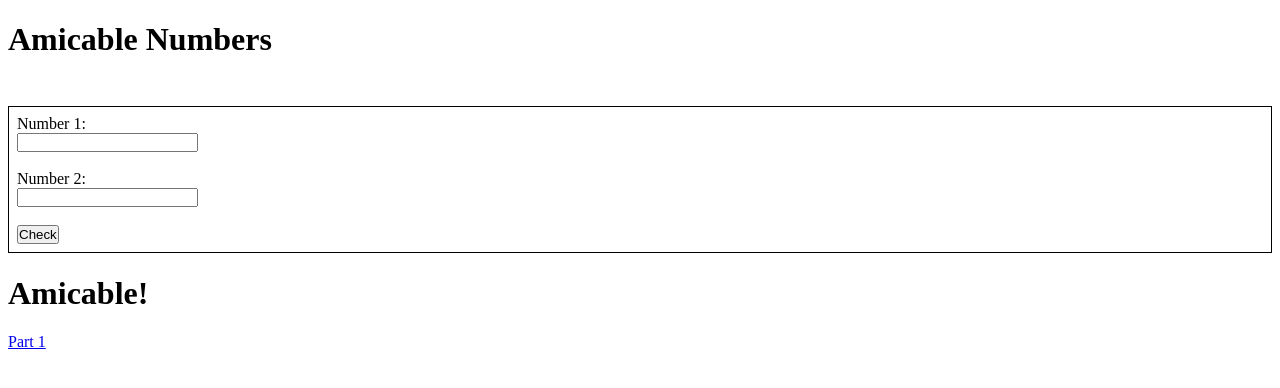
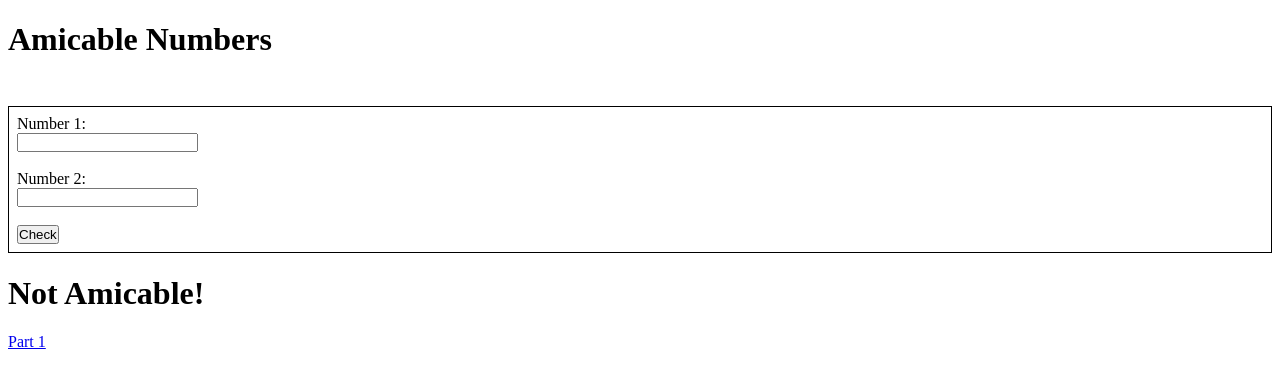
Before and after one commit to thoang05/amicable-lottery, a plain HTML site: page amicable.html in a window 1280 px wide. Both pictures are taken after a click on the button "Check". Drawn offline with Linux system fonts and the light colour scheme.

Commit message:
Update amicable.html

```diff
--- a/amicable.html
+++ b/amicable.html
@@ -55,7 +55,9 @@
       num2 = ReadNum2();
       num1_sum = addFactors(getFactors(num1));
       num2_sum = addFactors(getFactors(num2));
-      if (num1_sum == num2 && num2_sum == num1) {
+      if (num1 == num2) {
+        document.getElementById("amicable?").innerHTML = "Not Amicable!";
+      } else if (num1_sum == num2 && num2_sum == num1) {
         document.getElementById("amicable?").innerHTML = "Amicable!";
       } else {
         document.getElementById("amicable?").innerHTML = "Not Amicable!";
```
